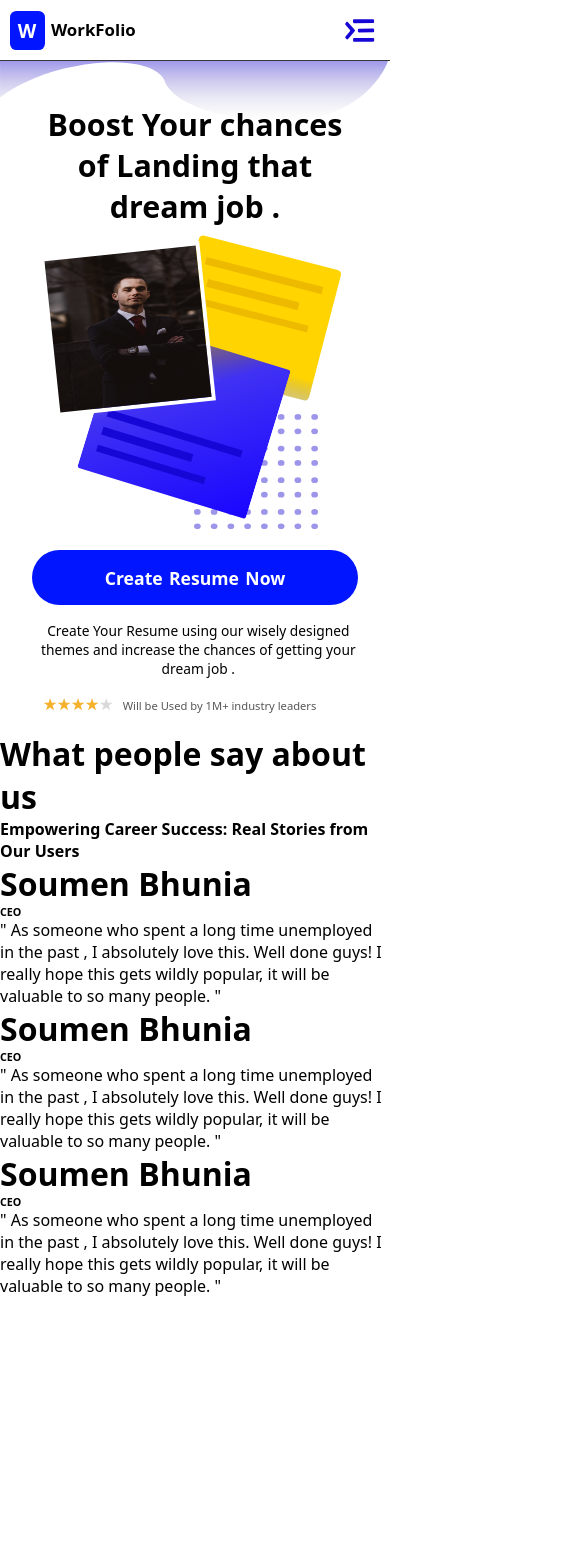
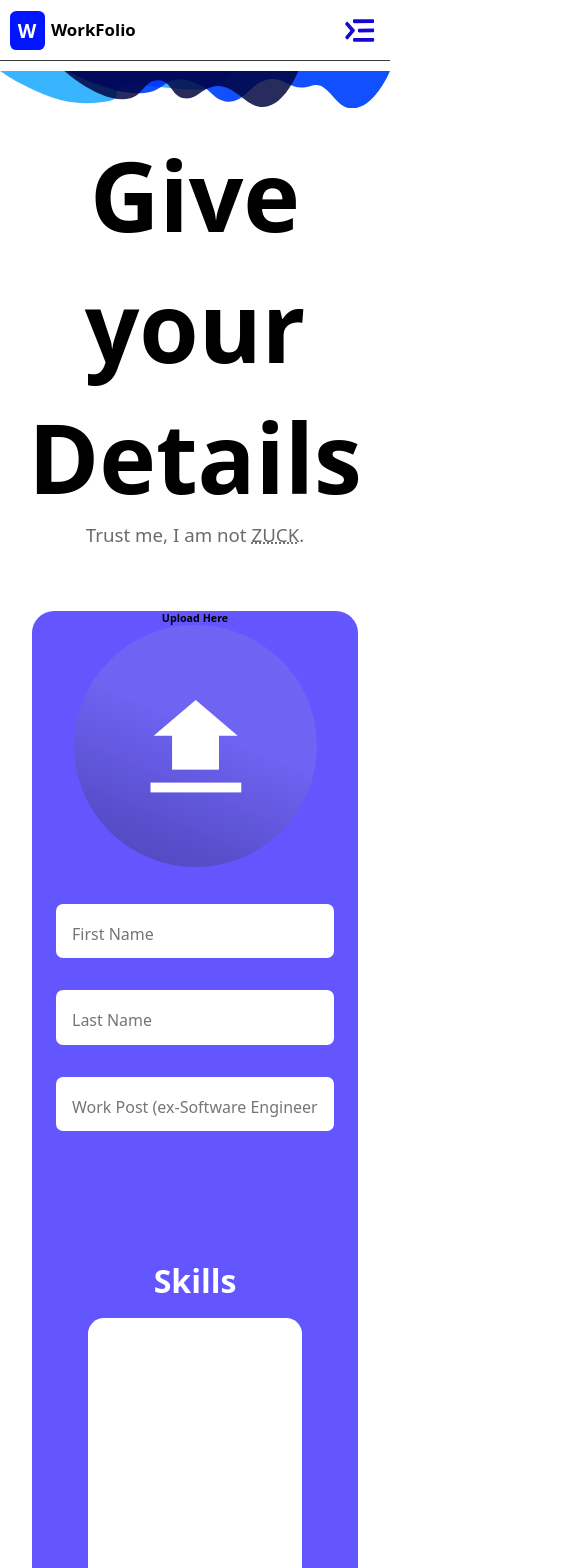
Before and after one commit to soumen974/WorkFolio, a React (Create React App) app: page / in a window 390 px wide. Shown: the top 1568 px of the page, 585 px wide, since content can reach past the window. Before the commit the page ends 1297 px from the top, so only its background shows below. Built offline with nearby package versions, Linux system fonts and the light colour scheme.

Commit message:
fixing the box in to the responsivenes

```diff
--- a/src/App.js
+++ b/src/App.js
@@ -10,9 +10,9 @@ function App() {
   return (
     <>
         <NavBar/>
-        <Section01/>
-        {/* <FormResume/> */}
-        <Section02/>
+        {/* <Section01/> */}
+        <FormResume/>
+        {/* <Section02/> */}
     </>
   );
 }
--- a/src/Components/FormResume.css
+++ b/src/Components/FormResume.css
@@ -27,6 +27,7 @@ padding: 0rem 0rem;
 }
 .FormHeadder h3{
     /* margin-left: 35rem; */
+    font-weight: normal;
     padding: 0rem 0rem 4rem 0rem;
     color: rgba(0, 0, 0, 0.584);
 }
@@ -48,7 +49,7 @@ abbr{
     display: flex;
     flex-wrap: wrap;
     justify-content: space-evenly;
-    width: 1005;
+    width: 100%;
 }
 .Initial-details-inputs{
     /* background-color: black; */
@@ -126,12 +127,12 @@ background: linear-gradient(9deg, rgba(26, 6, 255, 0.63) 50.96%, rgba(26, 6, 255
 }
 
 .mx-obj-and-Link{
-    display: flex;
+    display:inline-flex;
+    /* grid-column:auto; */
     flex-wrap: wrap;
     justify-content: space-around;
     width: 100%;
     background-color: black;
-
 
 
 }
@@ -146,13 +147,14 @@ background: linear-gradient(9deg, rgba(26, 6, 255, 0.63) 50.96%, rgba(26, 6, 255
     height: 100%;
    max-width: 100%;
    max-height: 25rem;
+   border: none;
    outline: none;
-       border: none;
 
    border-radius: 0.99rem;
    padding: 1rem;
    font-size: 1.2rem;
    transition: ease-in-out 0.5s;
+
 }
 
 
@@ -161,6 +163,7 @@ background: linear-gradient(9deg, rgba(26, 6, 255, 0.63) 50.96%, rgba(26, 6, 255
 
 .link-inputs {
     display: grid;
+    /* flex-wrap:wrap;  */
     justify-content: space-evenly;
     gap: 2rem;
     width: 100%;
@@ -171,8 +174,7 @@ background: linear-gradient(9deg, rgba(26, 6, 255, 0.63) 50.96%, rgba(26, 6, 255
     outline: none;
     height: 3.4rem;
     font-size: 1.4rem;
-    width: 25rem;
-    max-width: 100%;
+    width: 100%;
     border-radius: 7px;
     padding: 1rem;
 }
@@ -211,14 +213,14 @@ background: linear-gradient(9deg, rgba(26, 6, 255, 0.63) 50.96%, rgba(26, 6, 255
         padding: 5rem 0 0 0;
     }
     .objectives textarea{
-        width: 33rem;
+        /* width: 33rem;
         height: 100%;
        max-width: 100%;
        max-height: 100%;
        border-radius: 0.99rem;
        padding: 1rem;
        font-size: 1.2rem;
-       transition: ease-in-out 0.5s;
+       transition: ease-in-out 0.5s; */
     }
     .Form-01{
         padding: 0rem 2rem 2rem 2rem;
```
